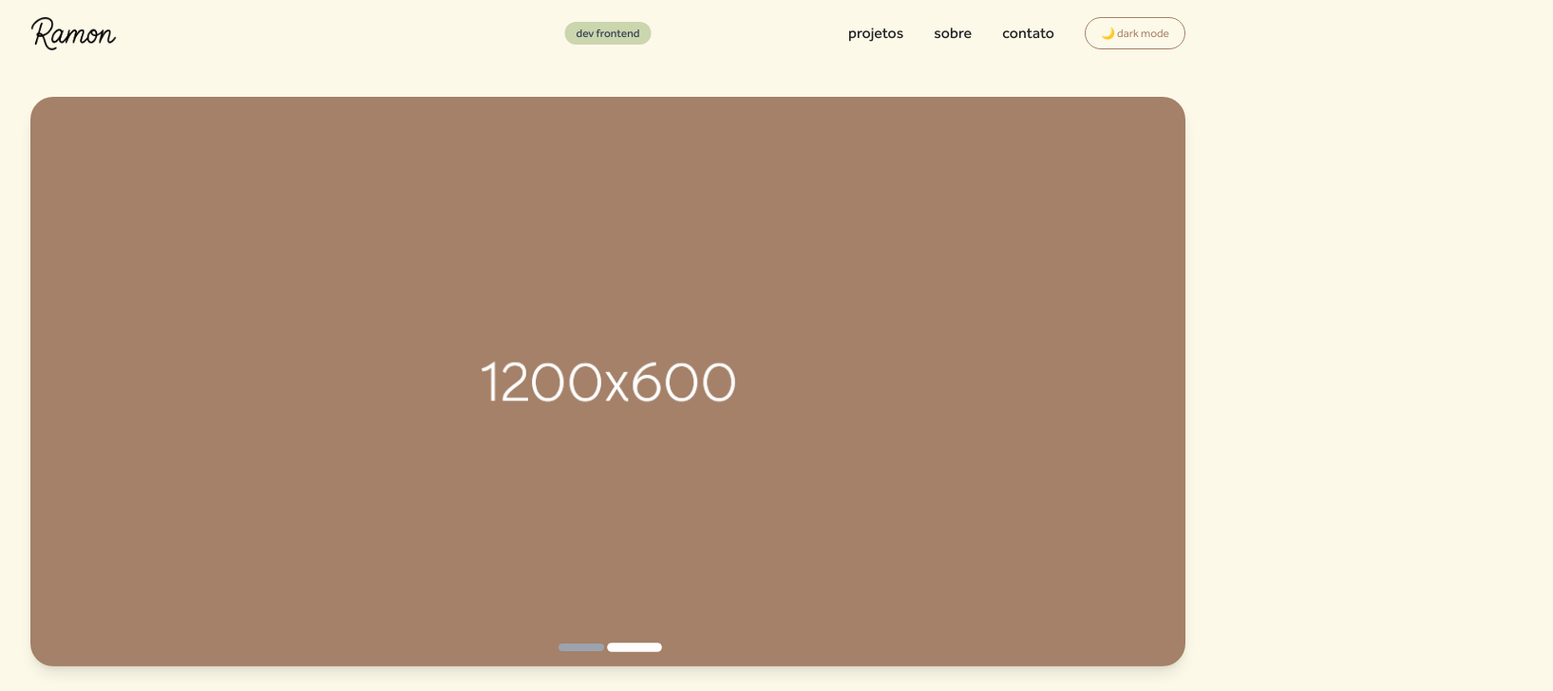
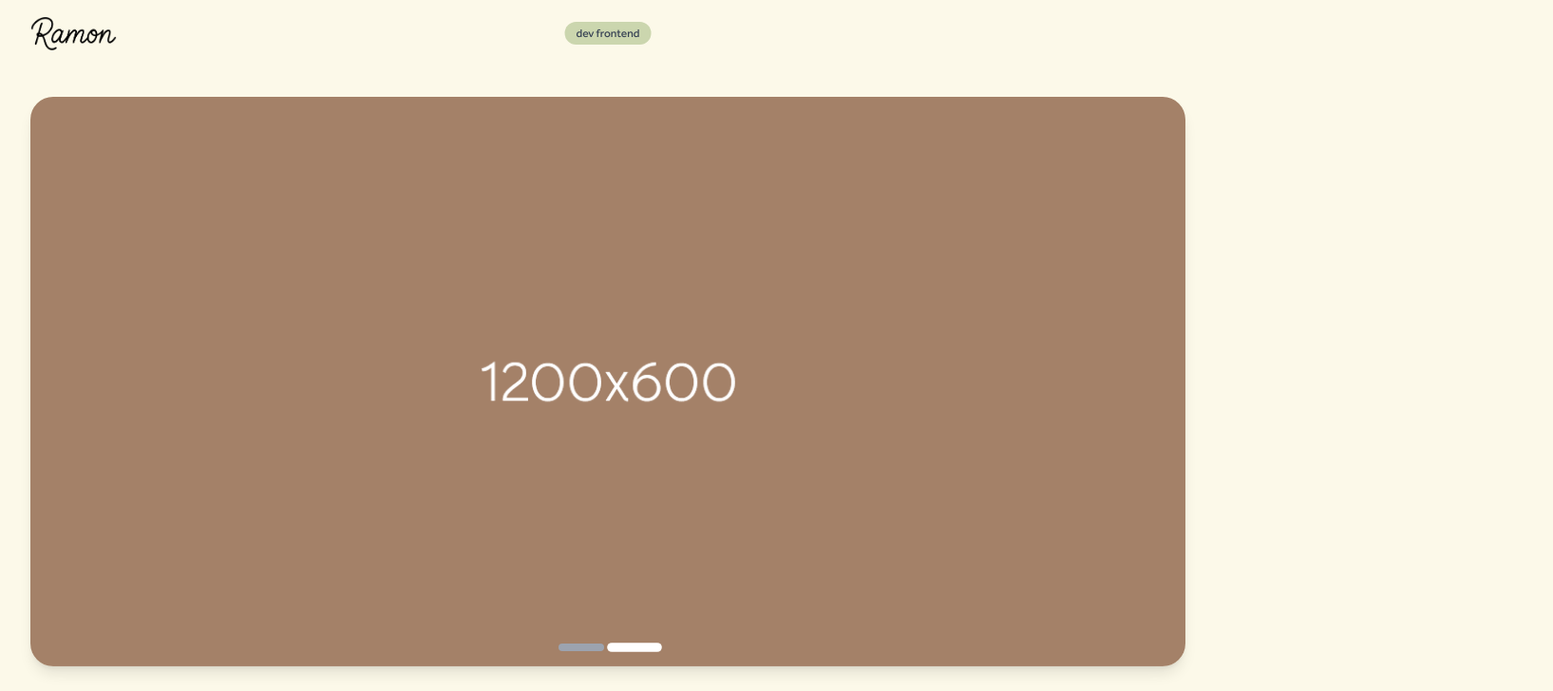
Before and after one commit to ramou1/portfolio, a Next.js app: page / in a window 1280 px wide. Shown: the top 728 px of the page at 95% size, 1635 px wide, since content can reach past the window. Built offline with nearby package versions, Linux system fonts and the light colour scheme.

Commit message:
transition on menu

```diff
--- a/src/components/Header/Header.tsx
+++ b/src/components/Header/Header.tsx
@@ -137,9 +137,9 @@ const Header = () => {
         <nav
           className={`md:flex ${
             menuOpen
-              ? "fixed top-0 right-0 w-[70%] max-w-[300px] h-screen bg-[var(--background-color)] flex flex-col justify-center z-50 shadow-3xl"
-              : "hidden md:flex"
-          } ${menuOpen ? "transition-all duration-300" : ""}`}
+              ? "fixed top-0 right-0 w-[70%] max-w-[300px] h-screen bg-[var(--background-color)] flex flex-col justify-center z-50 shadow-3xl transform translate-x-0 opacity-100"
+              : "hidden md:flex transform translate-x-full opacity-0"
+          } transition-all duration-300 ease-in-out`}
         >
           <ul
             className={`flex ${menuOpen ? "flex-col" : "flex-row"} ${
```
